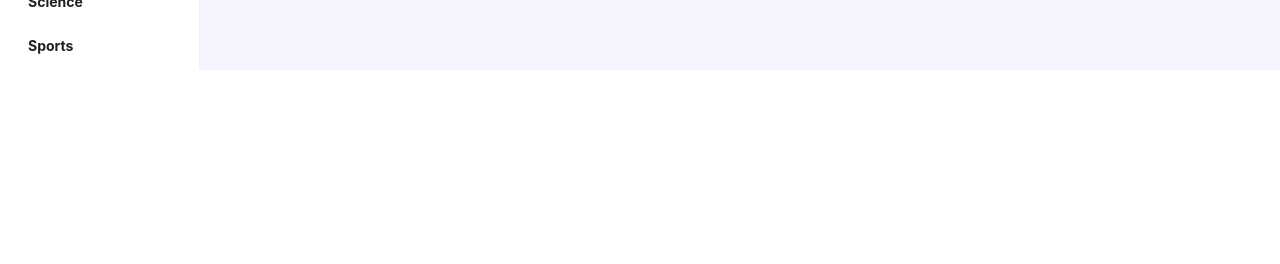
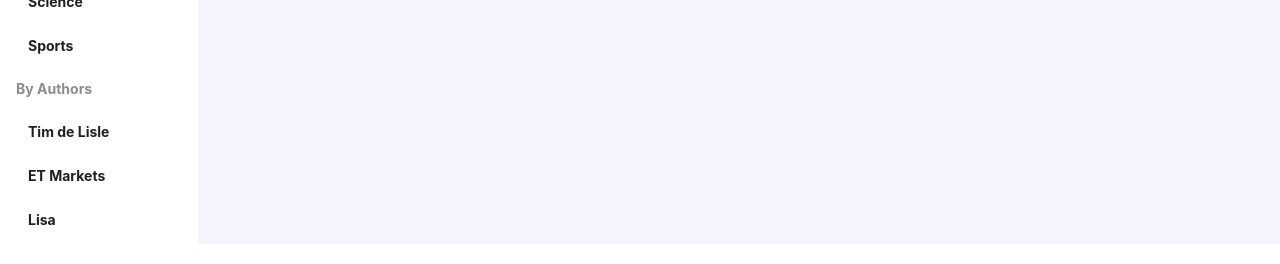
Before and after one commit to keyurparalkar/news-feeder, a React (Create React App) app: page / in a window 1280 px wide. Shown: the part 386-650 px from the top of the page. Built offline with nearby package versions, Linux system fonts and the light colour scheme; no server answers.

Commit message:
feat: added author pages

```diff
--- a/src/apis/index.ts
+++ b/src/apis/index.ts
@@ -3,11 +3,13 @@ import { FeedsKey, GlobalKeys, Source } from "../types/feeds";
 export const getFetchFeedHandler = (source: Source) => {
   switch (source) {
     case FeedsKey.BBC: {
-      const BASE_URL = "https://newsapi.org/v2/top-headlines";
+      const BASE_URL = "https://newsapi.org/v2/";
       const API_KEY = process.env.REACT_APP_NEWS_API_KEY;
       const fetchApi = (props?: any) =>
         fetch(
-          `${BASE_URL}?apiKey=${API_KEY}${
+          `${BASE_URL}${
+            props?.author ? `everything?q=${props.author}&` : "top-headlines?"
+          }apiKey=${API_KEY}${
             props?.category
               ? "&category=" + props.category
               : "&sources=bbc-news"
@@ -26,7 +28,9 @@ export const getFetchFeedHandler = (source: Source) => {
             props?.category
               ? `fq=news_desk:("${props.category}")`
               : "q=election"
-          }&api-key=${API_KEY}`
+          }&api-key=${API_KEY}${
+            props?.author ? `&fq=persons.contains:(${props.author})` : ""
+          }`
         );
       return fetchApi;
     }
@@ -37,7 +41,11 @@ export const getFetchFeedHandler = (source: Source) => {
       const fetchApi = (props?: any) => {
         return fetch(
           `${BASE_URL}${
-            props?.category ? props.category : "search"
+            props?.category
+              ? props.category
+              : props?.author
+              ? props.author
+              : "search"
           }?api-key=${API_KEY}`
         );
       };
@@ -64,10 +72,17 @@ export const fetchFeed = async (source: Source) => {
 export const fetchFeedByCategory = async (category: string) => {
   const allFetchHandlers = Object.values(FeedsKey).map((feed) => {
     const fetchHandler = getFetchFeedHandler(feed);
-    console.log({ feed, fetchHandler, category });
     return fetchHandler({ category });
-    // getFetchFeedHandler(feed)(category)
   });
   const resps = await Promise.allSettled(allFetchHandlers);
   return resps;
 };
+
+export const fetchFeedByAuthor = async (author: string) => {
+  const allFetchHandlers = Object.values(FeedsKey).map((feed) => {
+    const fetchHandler = getFetchFeedHandler(feed);
+    return fetchHandler({ author });
+  });
+  const resps = await Promise.allSettled(allFetchHandlers);
+  return resps;
+};
--- a/src/apis/utils.ts
+++ b/src/apis/utils.ts
@@ -8,6 +8,7 @@ import { Feed, FeedsKey, Source } from "../types/feeds";
 export const aggregateApiResponse = (response: any, source: Source): Feed[] => {
   switch (source) {
     case FeedsKey.BBC: {
+      if (response?.articles && response?.articles.length > 0) {
         return response?.articles.map((item: any) => ({
           createdAt: item.publishedAt,
           author: item.author,
@@ -17,8 +18,11 @@ export const aggregateApiResponse = (response: any, source: Source): Feed[] => {
           source,
         }));
       }
+      return [];
+    }
 
     case FeedsKey.NYT: {
+      if (response?.docs && response?.docs.length > 0) {
         return response?.docs.map((item: any) => ({
           createdAt: item.pub_date,
           author: "",
@@ -28,8 +32,11 @@ export const aggregateApiResponse = (response: any, source: Source): Feed[] => {
           source,
         }));
       }
+      return [];
+    }
 
     default: {
+      if (response?.results && response?.results.length > 0) {
         return response?.results.map((item: any) => ({
           createdAt: item.webPublicationDate,
           author: "",
@@ -39,5 +46,7 @@ export const aggregateApiResponse = (response: any, source: Source): Feed[] => {
           source,
         }));
       }
+      return [];
+    }
   }
 };
--- a/src/components/Body/LeftSideBar.tsx
+++ b/src/components/Body/LeftSideBar.tsx
@@ -5,7 +5,12 @@ import Sider from "antd/es/layout/Sider";
 import { useContext } from "react";
 import { FeedDispatchContext } from "../../context";
 import { SELECT_SOURCE } from "../../context/actions";
-import { FeedsByCategoryKeys, FeedsKey, GlobalKeys } from "../../types/feeds";
+import {
+  FeedsByAuthor,
+  FeedsByCategoryKeys,
+  FeedsKey,
+  GlobalKeys,
+} from "../../types/feeds";
 
 const leftSiderStyle: React.CSSProperties = {
   backgroundColor: "white",
@@ -50,7 +55,7 @@ const items: MenuItem[] = [
   ),
   getItem(
     "By Categories",
-    "sourceGroup",
+    "categoryGroup",
     null,
     [
       getItem("Business", FeedsByCategoryKeys.BUSINESS),
@@ -59,17 +64,17 @@ const items: MenuItem[] = [
     ],
     "group"
   ),
-  // getItem(
-  //   "By Authors",
-  //   "sourceGroup",
-  //   null,
-  //   [
-  //     getItem("The Guardian", FeedsKey.GUARDIAN),
-  //     getItem("New York Times", FeedsKey.NYT),
-  //     getItem("BBC News", FeedsKey.BBC),
-  //   ],
-  //   "group"
-  // ),
+  getItem(
+    "By Authors",
+    "authorGroup",
+    null,
+    [
+      getItem("Tim de Lisle", FeedsByAuthor["Tim de Lisle"]),
+      getItem("ET Markets", FeedsByAuthor["ET Markets"]),
+      getItem("Lisa", FeedsByAuthor.Lisa),
+    ],
+    "group"
+  ),
 ];
 
 export const LeftSider = () => {
--- a/src/components/Body/index.tsx
+++ b/src/components/Body/index.tsx
@@ -1,11 +1,12 @@
 import { Layout } from "antd";
 import { useContext, useEffect, useState } from "react";
-import { fetchFeed, fetchFeedByCategory } from "../../apis";
+import { fetchFeed, fetchFeedByAuthor, fetchFeedByCategory } from "../../apis";
 import { aggregateApiResponse } from "../../apis/utils";
 import { FeedContext, FeedDispatchContext } from "../../context";
 import { FETCH_FEED } from "../../context/actions";
 import {
   Feed,
+  FeedsByAuthor,
   FeedsByCategoryKeys,
   FeedsKey,
   GlobalKeys,
@@ -86,7 +87,9 @@ const Body = () => {
 
   useEffect(() => {
     try {
-      if (
+      if ((Object.values(FeedsByAuthor) as string[]).includes(selectedSource)) {
+        handleAllFeedResponse(selectedSource, fetchFeedByAuthor);
+      } else if (
         (Object.values(FeedsByCategoryKeys) as string[]).includes(
           selectedSource
         )
--- a/src/types/feeds.ts
+++ b/src/types/feeds.ts
@@ -31,8 +31,8 @@ export enum FeedsByCategoryKeys {
 
 export enum FeedsByAuthor {
   "Tim de Lisle" = "profile/timdelisle", // guardian
-  SPORTS = "sport", // newsAPI
-  SCIENCE = "science",
+  "ET Markets" = "etmarkets", // newsAPI
+  "Lisa" = "Lisa", //nyt
 }
 
 export const selectOptions = Object.entries({ ...GlobalKeys, ...FeedsKey }).map(
```
Also changed, not shown: src/components/Body/Container.tsx (+7 -7 lines). Lines whose indentation alone changed are shown as unchanged.
